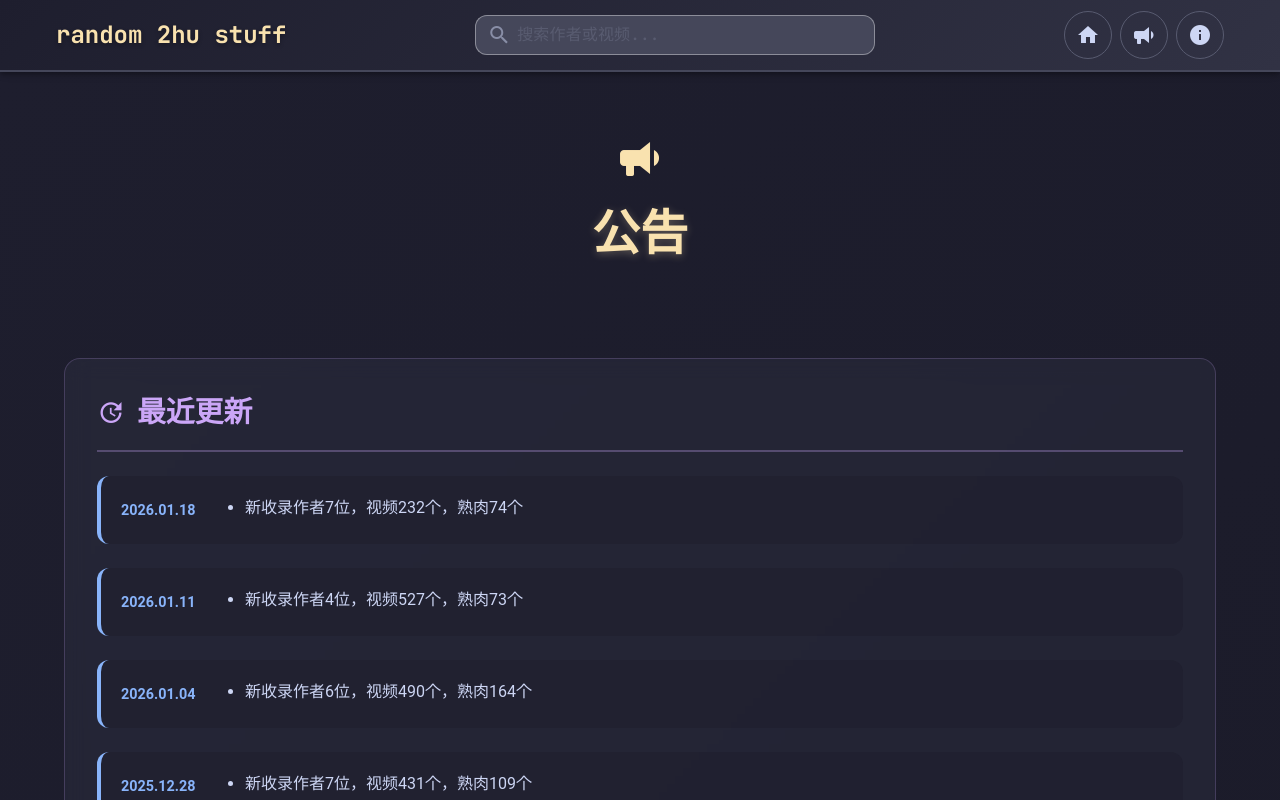
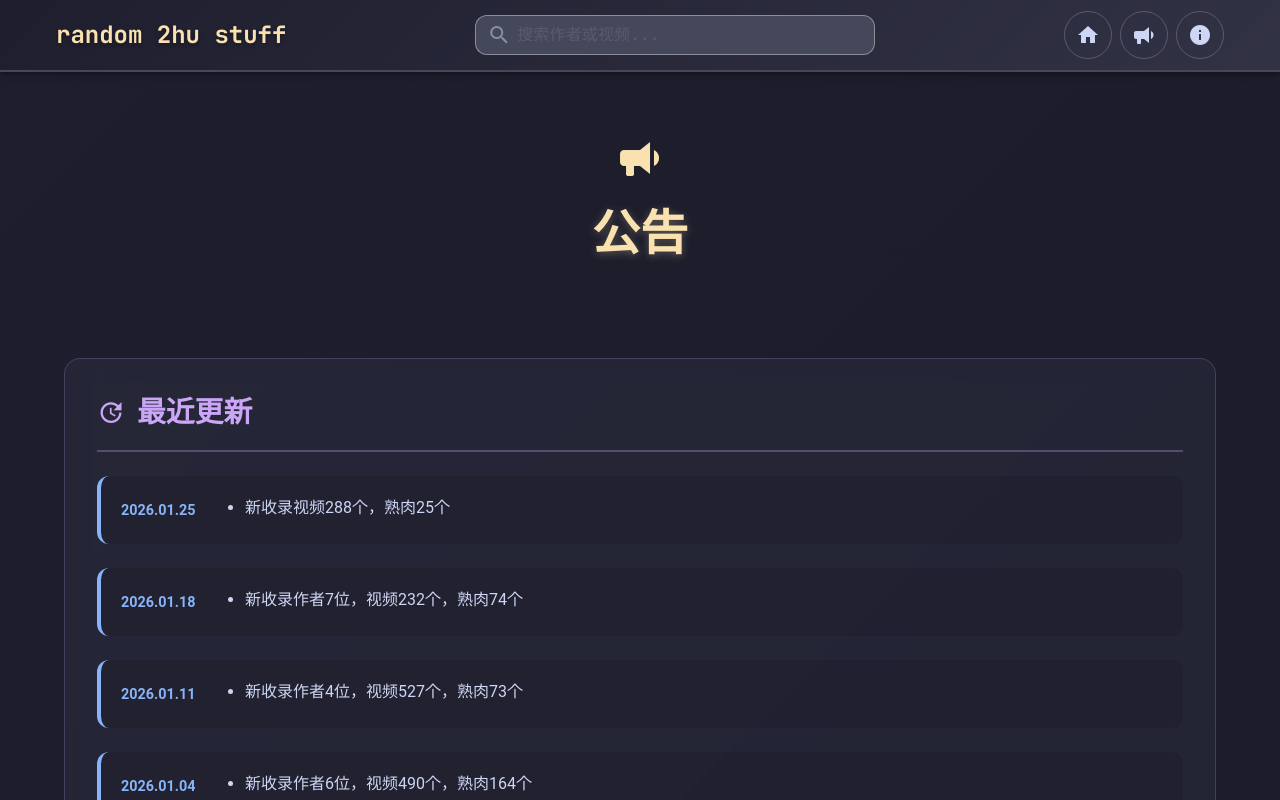
Before and after one commit to RandomNEET/random-2hu-stuff, a Vue app in the folder frontend/: page /announcement in a window 1280 px wide. Shown: the top 800 px of the page. Built offline with nearby package versions, Linux system fonts and the light colour scheme; no server answers.

Commit message:
update content

```diff
--- a/frontend/src/pages/Announcement.vue
+++ b/frontend/src/pages/Announcement.vue
@@ -15,6 +15,15 @@
         </div>
 
         <div class="update-timeline">
+          <div class="update-item">
+            <div class="update-date">2026.01.25</div>
+            <div class="update-content">
+              <ul>
+                <li>新收录视频288个，熟肉25个</li>
+              </ul>
+            </div>
+          </div>
+
           <div class="update-item">
             <div class="update-date">2026.01.18</div>
             <div class="update-content">
```
